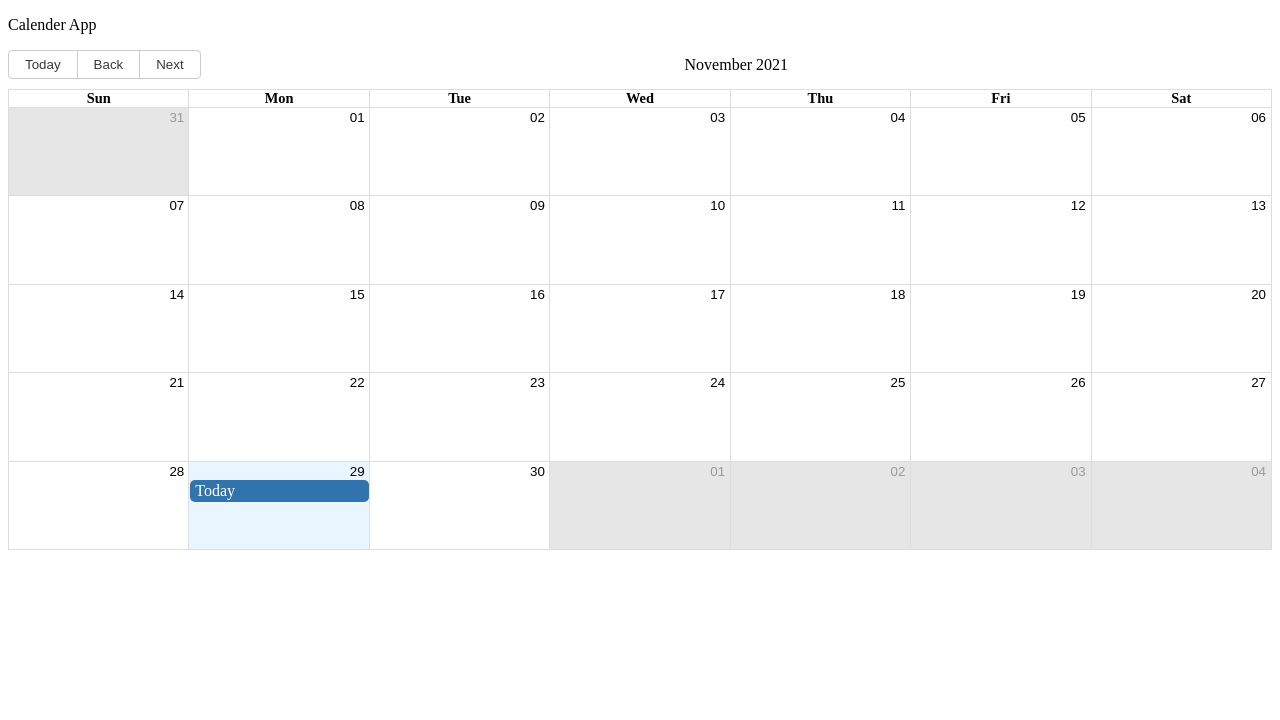
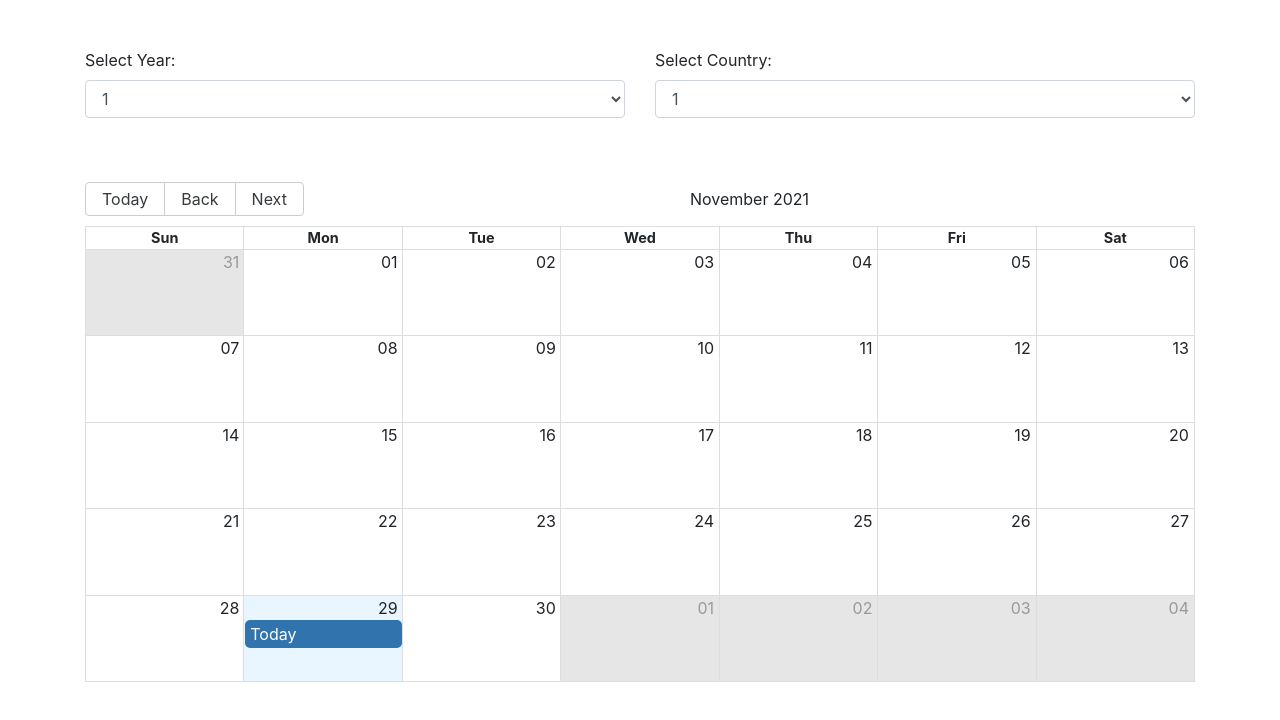
Before and after one commit to RanaJazim/calender-app, a React (Create React App) app: page / in a window 1280 px wide. Shown: the top 720 px of the page. Built offline with nearby package versions, Linux system fonts and the light colour scheme.

Commit message:
added form fields for country and year

```diff
--- a/public/index.html
+++ b/public/index.html
@@ -24,6 +24,11 @@
       work correctly both with client-side routing and a non-root public URL.
       Learn how to configure a non-root public URL by running `npm run build`.
     -->
+    <link rel="stylesheet" href="https://maxcdn.bootstrapcdn.com/bootstrap/4.5.2/css/bootstrap.min.css">
+    <script src="https://ajax.googleapis.com/ajax/libs/jquery/3.5.1/jquery.min.js"></script>
+    <script src="https://cdnjs.cloudflare.com/ajax/libs/popper.js/1.16.0/umd/popper.min.js"></script>
+    <script src="https://maxcdn.bootstrapcdn.com/bootstrap/4.5.2/js/bootstrap.min.js"></script>
+
     <title>React App</title>
   </head>
   <body>
--- a/src/App.js
+++ b/src/App.js
@@ -14,9 +14,39 @@ function App() {
   //   });
   // }, []);
 
+  const handleDateNavigate = (date) => {
+    const yearNo = date.getFullYear();
+    const monthNo = date.getMonth() + 1;
+    console.log("month navigate: ", monthNo, yearNo);
+  };
+
   return (
-    <div>
-      <p>Calender App</p>
+    <div className="container mb-3">
+      <div className="row my-5">
+        <div className="col-md-6">
+          <div className="form-group">
+            <label for="sel1">Select Year:</label>
+            <select className="form-control" id="sel1">
+              <option>1</option>
+              <option>2</option>
+              <option>3</option>
+              <option>4</option>
+            </select>
+          </div>
+        </div>
+        <div className="col-md-6">
+          <div className="form-group">
+            <label for="sel1">Select Country:</label>
+            <select className="form-control" id="sel1">
+              <option>1</option>
+              <option>2</option>
+              <option>3</option>
+              <option>4</option>
+            </select>
+          </div>
+        </div>
+      </div>
+
       <Calendar
         localizer={localizer}
         events={events}
@@ -24,7 +54,8 @@ function App() {
         endAccessor="end"
         style={{ height: 500 }}
         views={["month"]}
-        onNavigate={(obj) => console.log("fired: ", obj)}
+        onNavigate={handleDateNavigate}
+        drilldownView="agenda"
       />
     </div>
   );
```
